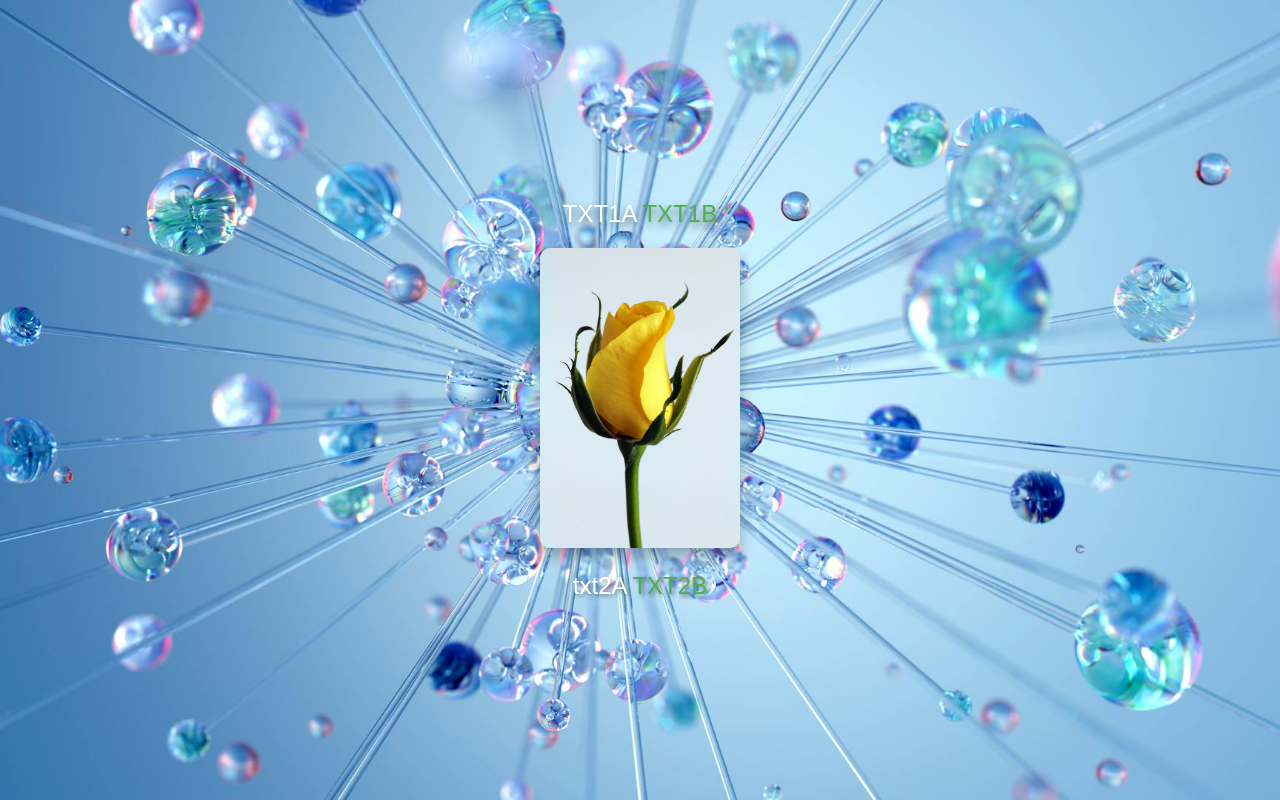
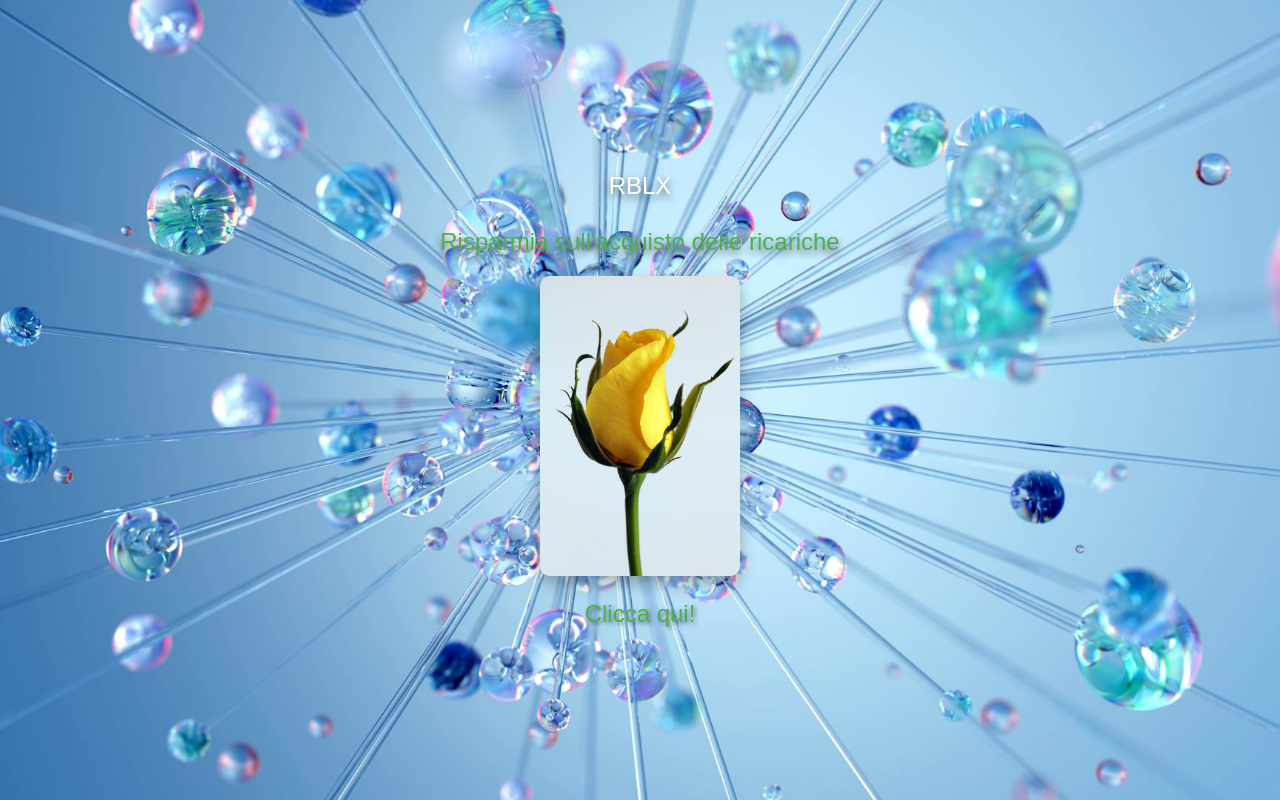
Before and after one commit to r-b-l-x/r-b-l-x.github.io, a plain HTML site: page ita/index.html in a window 1280 px wide. Drawn offline with Linux system fonts and the light colour scheme.

Commit message:
Update index.html

```diff
--- a/ita/index.html
+++ b/ita/index.html
@@ -3,7 +3,7 @@
 <head>
     <meta charset="UTF-8">
     <meta name="viewport" content="width=device-width, initial-scale=1.0">
-    <title>TEST</title>
+    <title>RBLX</title>
     <style>
         body, html {
             height: 100%;
@@ -67,11 +67,11 @@
 <body>
     <div class="bg">
         <div class="content">
-            <div class="text text-top">TXT1A <a href="#" class="clickable">TXT1B</a></div>
-            <a href="https://" class="image-link" target="_blank">
+            <div class="text text-top">RBLX<BR><BR><a href="#" class="clickable">Risparmia sull'acquisto delle ricariche</a></div>
+            <a href="#" class="image-link" target="_blank">
                 <img src="img2.jpg" alt="Roblox">
             </a>
-            <div class="text">txt2A <a href="#" class="clickable">TXT2B</a></div>
+            <div class="text"><a href="#" class="clickable">Clicca qui!</a></div>
         </div>
     </div>
 </body>
```
